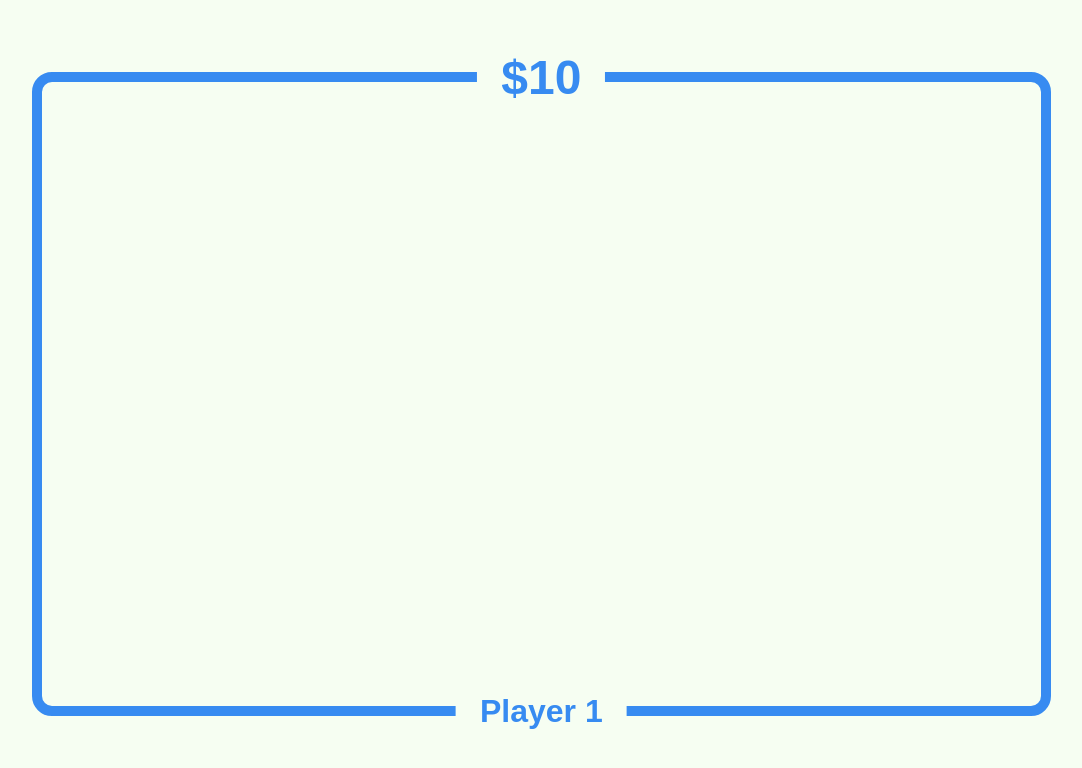
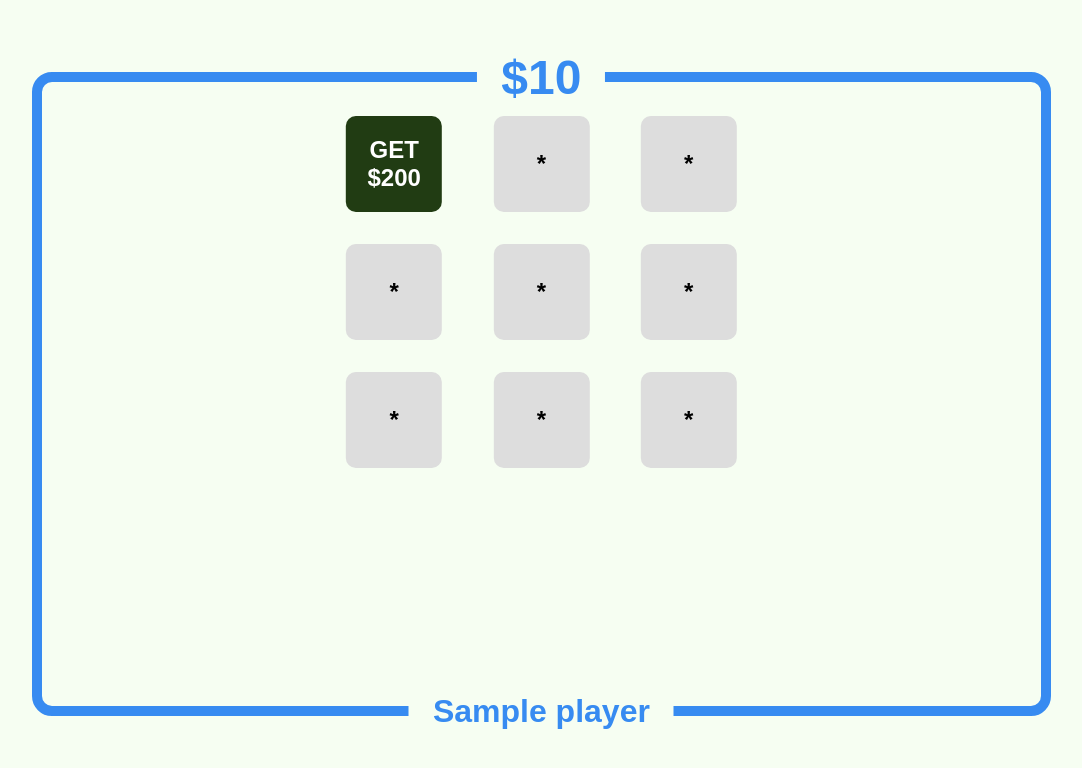
Before and after one commit to ashtontheanalyst/rocketopoly, a Flask app: template templates/player1.html in a window 1280 px wide. Shown: the top 768 px of the page, without its empty margins (83-1165 px from the left). Run offline with Flask 3, Linux system fonts and the light colour scheme; the template is opened without the code that fills it: most values are stand-ins (such as "Sample title", 1, 10 or a date in 2020).

Commit message:
Banker badge for the banker, tiles for btns laid in

```diff
--- a/app.py
+++ b/app.py
@@ -23,8 +23,17 @@ def player():
     player = request.args.get("player")
     playerKey = player.lower().replace(" ", "")     # Changes i.e. Player 1 to player1
 
+    banker = request.args.get("banker")
+    if banker == "Yes":
+        banker = True
+    else:
+        banker = False
+
     amount = getMoney(playerKey)
-    return render_template(f"{playerKey}.html", amount=amount)
+    return render_template(f"{playerKey}.html",
+                                amount=amount,
+                                player=player,
+                                banker=banker)
 
 
 
--- a/static/player.css
+++ b/static/player.css
@@ -22,6 +22,7 @@ body{
     padding: 0.5rem 1.5rem;
     font-size: 3rem;
     font-weight: bolder;
+    text-align: center;
 }
 
 #moneyBadge{
@@ -31,3 +32,56 @@ body{
     font-size: 2rem;
     bottom: -2rem;
 }
+#bankerBadge{
+    background-color: #213c13;
+    color: #f6fef2;
+    border: none;
+    border-radius: 10px;
+    font-size: 2rem;
+    width: 60vw;
+    bottom: 1.5rem;
+}
+
+
+.btnRow{
+    position: absolute;
+    left: 50%;
+    transform: translateX(-50%);
+    min-height: 100px;
+    width: 68vw;
+
+    display: flex;
+    justify-content: center;
+    align-items: center;
+    gap: 4vw;
+}
+
+#row1{
+    top: 2rem;
+}
+#row2{
+    top: 10rem;
+}
+#row3{
+    top: 18rem;
+}
+
+.optBtn{
+    height: 6rem;
+    width: 6rem;
+    background-color: #ddd;
+    border: none;
+    border-radius: 10px;
+    font-size: 1.5rem;
+    font-weight: bolder;
+    cursor: pointer;
+}
+.optBtn:hover{
+    transition: 0.3s;
+    box-shadow: 0px 0px 7px #696969;
+}
+
+#btnCollect200{
+    background-color: #213c13;
+    color: #fff;
+}
--- a/templates/player1.html
+++ b/templates/player1.html
@@ -12,9 +12,27 @@
     <div id="playerBox" style="border: 10px solid #378bf1;">
         <!--Player information cutouts-->
         <div id="moneyBadge" class="badge" style="color: #378bf1;">${{amount}}</div>
-        <div id="playerBadge" class="badge" style="color: #378bf1;">Player 1</div>
+        <div id="playerBadge" class="badge" style="color: #378bf1;">{{player}}</div>
 
+        <div id="row1" class="btnRow">
+            <button class="optBtn" id="btnCollect200">GET $200</button>
+            <button class="optBtn">*</button>
+            <button class="optBtn">*</button>
+        </div>
+        <div id="row2" class="btnRow">
+            <button class="optBtn">*</button>
+            <button class="optBtn">*</button>
+            <button class="optBtn">*</button>
+        </div>
+        <div id="row3" class="btnRow">
+            <button class="optBtn">*</button>
+            <button class="optBtn">*</button>
+            <button class="optBtn">*</button>
+        </div>
 
+        {% if banker %}
+            <div id="bankerBadge" class="badge">Banker</div>
+        {% endif %}
     </div>
 </body>
 </html>
```
Also changed, not shown: templates/player2.html (+19 -1 lines), templates/player3.html (+19 -1 lines), templates/player4.html (+19 -1 lines), 1 other file.
